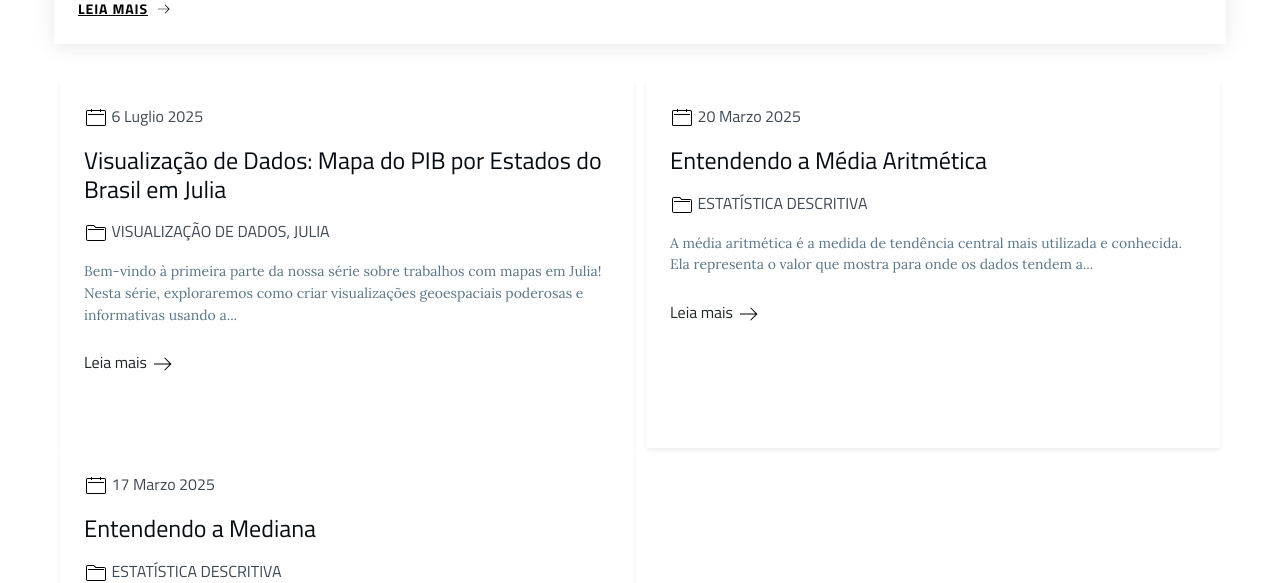
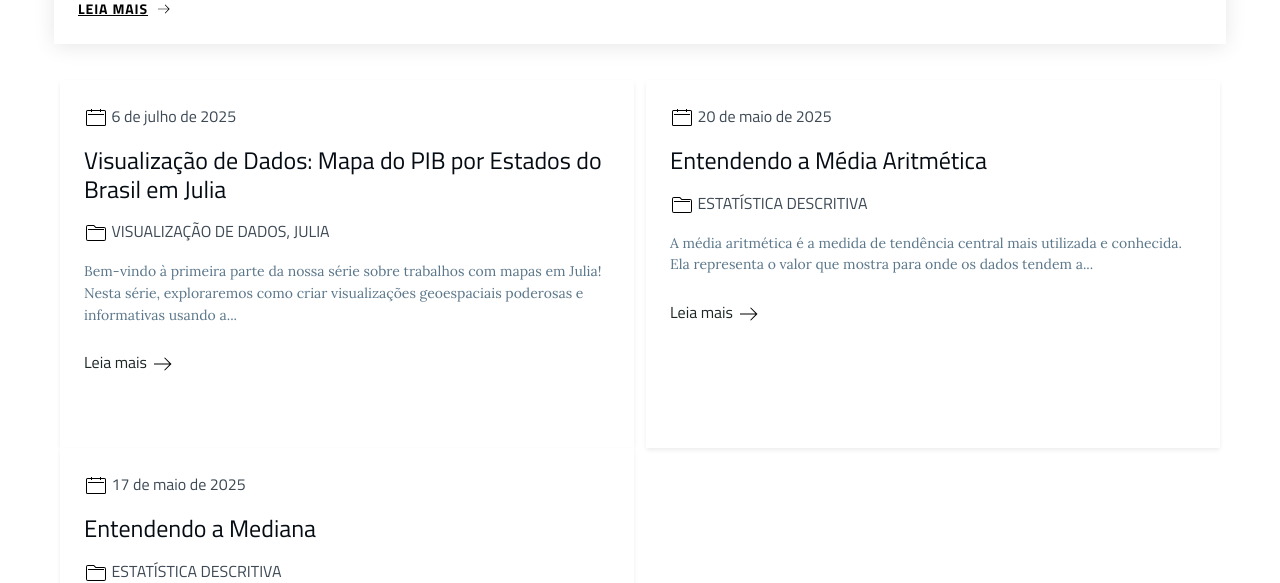
Before and after one commit to morrisonkuhlsen/morrisonkuhlsen, a Jekyll site: the page built from pt/index.md, in a window 1280 px wide. Shown: the part 942-1525 px from the top of the page. Built offline with Jekyll 4.4.1, drawn with Linux system fonts in a browser that asks for light colours.

Commit message:
pt: traduzir nomes dos meses em _includes/date.html

```diff
--- a/_includes/date.html
+++ b/_includes/date.html
@@ -3,18 +3,18 @@
 {% if page.lang == 'pt' %}
 {% assign m = include.date | date: "%-m" %}
 {% case m %}
-{% when  '1' %}Gennaio
-{% when  '2' %}Febbraio
-{% when  '3' %}Marzo
-{% when  '4' %}Aprile
-{% when  '5' %}Marzo
-{% when  '6' %}Giugno
-{% when  '7' %}Luglio
-{% when  '8' %}Agosto
-{% when  '9' %}Settembre
-{% when '10' %}Ottobre
-{% when '11' %}Novembre
-{% when '12' %}Dicembre
+{% when  '1' %}de janeiro de
+{% when  '2' %}de fevereiro de
+{% when  '3' %}de março de
+{% when  '4' %}de abril de
+{% when  '5' %}de maio de
+{% when  '6' %}de junho de
+{% when  '7' %}de julho de
+{% when  '8' %}de agosto de
+{% when  '9' %}de setembro de
+{% when '10' %}de outubro de
+{% when '11' %}de novembro de
+{% when '12' %}de dezembro de
 {% endcase %}
 {% else %}
 {{ include.date | date: "%B" }}
```
